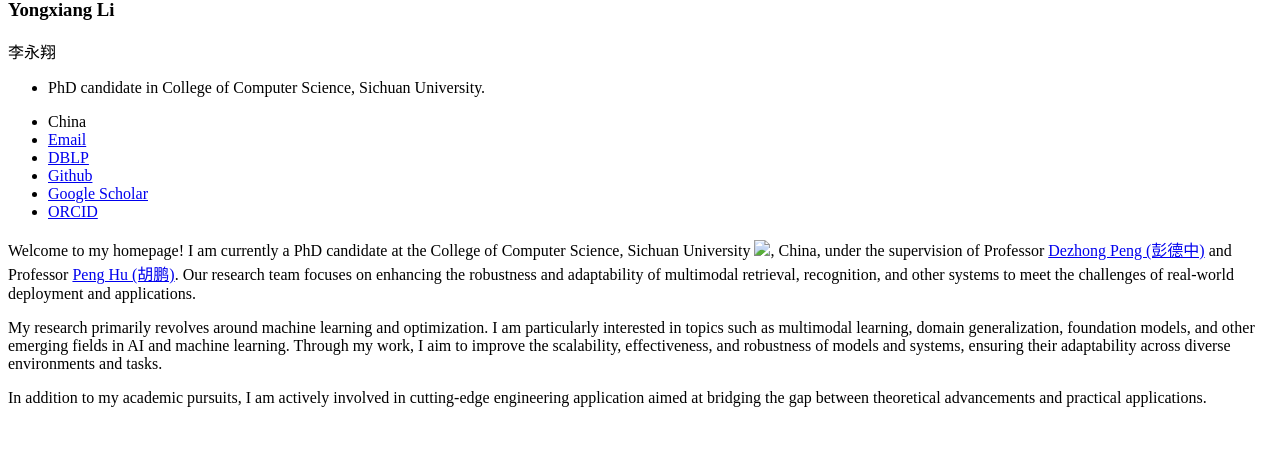
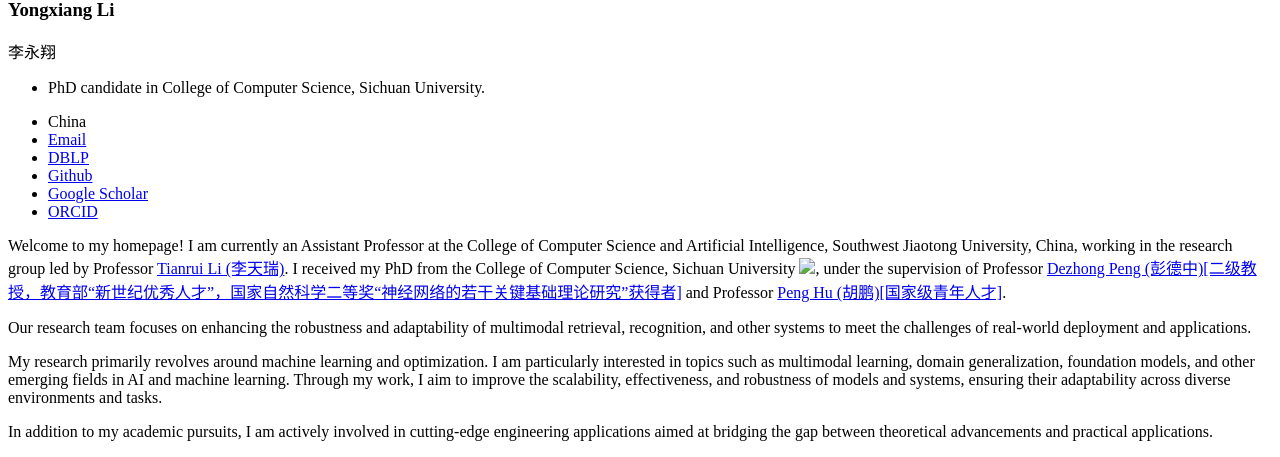
Before and after one commit to LYXRhythm/liyongxiang.github.io, a Jekyll site: the page built from _pages/includes/intro.md, in a window 1280 px wide. Shown: the part 526-983 px from the top of the page. Built offline with Jekyll 4.4.1, drawn with Linux system fonts in a browser that asks for light colours; our own code applies the rules of GitHub Pages for plain Markdown files; before the commit the page ends 949 px from its top, so only the background shows below that.

Commit message:
Update intro.md

```diff
--- a/_pages/includes/intro.md
+++ b/_pages/includes/intro.md
@@ -1,5 +1,7 @@
-Welcome to my homepage! I am currently a PhD candidate at the College of Computer Science, Sichuan University <img src='./images/scu.png' style='width: 5em;'>, China, under the supervision of Professor [Dezhong Peng (彭德中)](https://dblp.org/pid/17/6253.html) and Professor [Peng Hu (胡鹏)](https://penghu-cs.github.io/). Our research team focuses on enhancing the robustness and adaptability of multimodal retrieval, recognition, and other systems to meet the challenges of real-world deployment and applications.
+Welcome to my homepage! I am currently an Assistant Professor at the College of Computer Science and Artificial Intelligence, Southwest Jiaotong University, China, working in the research group led by Professor [Tianrui Li (李天瑞)]([https://penghu-cs.github.io/](https://scholar.google.com/citations?user=CQ1HneMAAAAJ&hl=en)). I received my PhD from the College of Computer Science, Sichuan University <img src='./images/scu.png' style='width: 5em;'>, under the supervision of Professor [Dezhong Peng (彭德中)[二级教授，教育部“新世纪优秀人才”，国家自然科学二等奖“神经网络的若干关键基础理论研究”获得者]](https://dblp.org/pid/17/6253.html) and Professor [Peng Hu (胡鹏)[国家级青年人才]](https://penghu-cs.github.io/).
+
+Our research team focuses on enhancing the robustness and adaptability of multimodal retrieval, recognition, and other systems to meet the challenges of real-world deployment and applications.
 
 My research primarily revolves around machine learning and optimization. I am particularly interested in topics such as multimodal learning, domain generalization, foundation models, and other emerging fields in AI and machine learning. Through my work, I aim to improve the scalability, effectiveness, and robustness of models and systems, ensuring their adaptability across diverse environments and tasks.
 
-In addition to my academic pursuits, I am actively involved in cutting-edge engineering application aimed at bridging the gap between theoretical advancements and practical applications.
+In addition to my academic pursuits, I am actively involved in cutting-edge engineering applications aimed at bridging the gap between theoretical advancements and practical applications.
```
